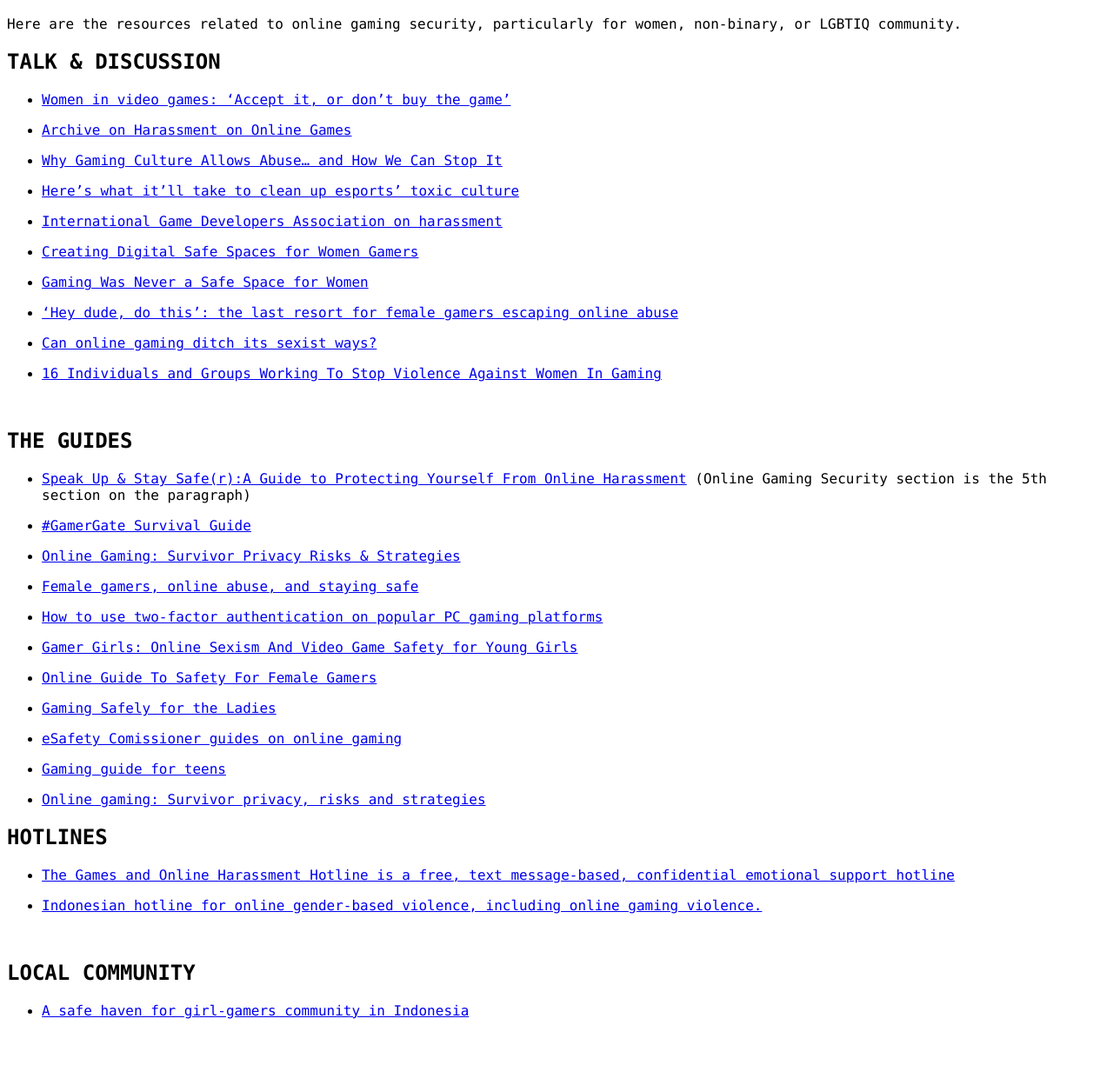
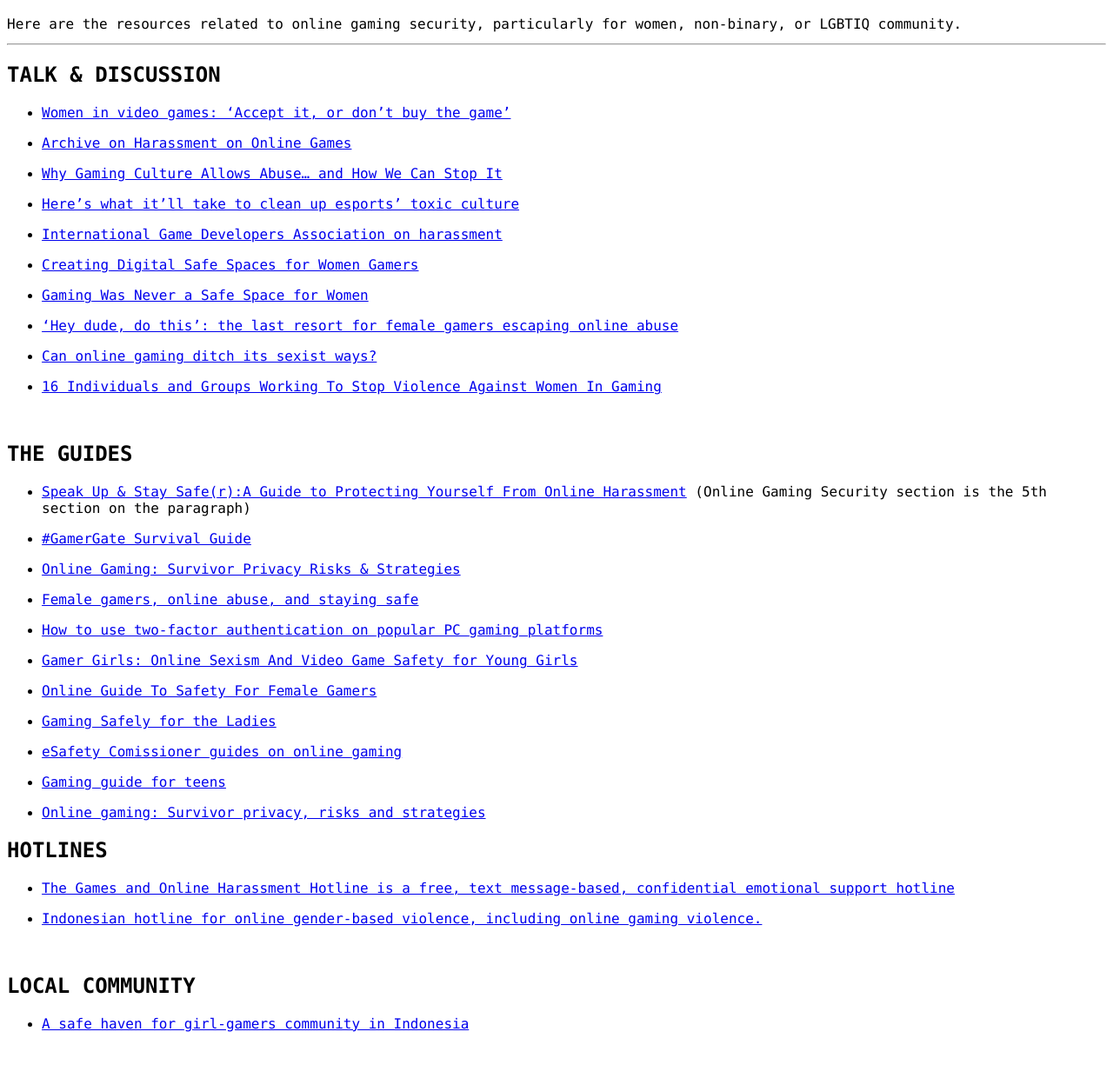
Before and after one commit to deeperunder/securegaming, a plain HTML site: page docs/index.html in a window 1280 px wide. Shown: the part 49-1274 px from the top of the page at 87% size. Drawn offline with Linux system fonts and the light colour scheme.

Commit message:
Update index.html

```diff
--- a/docs/index.html
+++ b/docs/index.html
@@ -2,7 +2,9 @@
 <div id="magicdomid3" class="ace-line" spellcheck="true">
 <h1><span style="font-family: terminal, monaco, monospace;">Secure Online Gaming</span></h1>
 <pre><span style="font-family: terminal, monaco, monospace;">Here are the resources related to online gaming security, particularly for women, non-binary, or LGBTIQ community.</span></pre>
-<h2></h2>
+
+<hr />
+
 <h2><span style="font-family: terminal, monaco, monospace;">TALK &amp; DISCUSSION</span></h2>
 <div id="magicdomid32" class="ace-line" spellcheck="true">
 <ul class="list-bullet1">
@@ -125,7 +127,7 @@
 </div>
 <div id="magicdomid6" class="ace-line" spellcheck="true">
 <ul class="list-bullet1">
- 	<li><span style="font-family: terminal, monaco, monospace;"><a href="https://www.jonjones.com/2014/10/02/gamergate-survival-guide/"><span class="author-a-rvz65zz74zz89zz84zz75zz66z9gz82zpuiz85zz72z"><a href="https://awaskbgo.id/">Indonesian hotline for online gender-based violence, including online gaming violence.</a></span></a></span></li>
+ 	<li><span style="font-family: terminal, monaco, monospace;"><a href="https://awaskbgo.id/">Indonesian hotline for online gender-based violence, including online gaming violence.</a></span></li>
 </ul>
 &nbsp;
 
```
